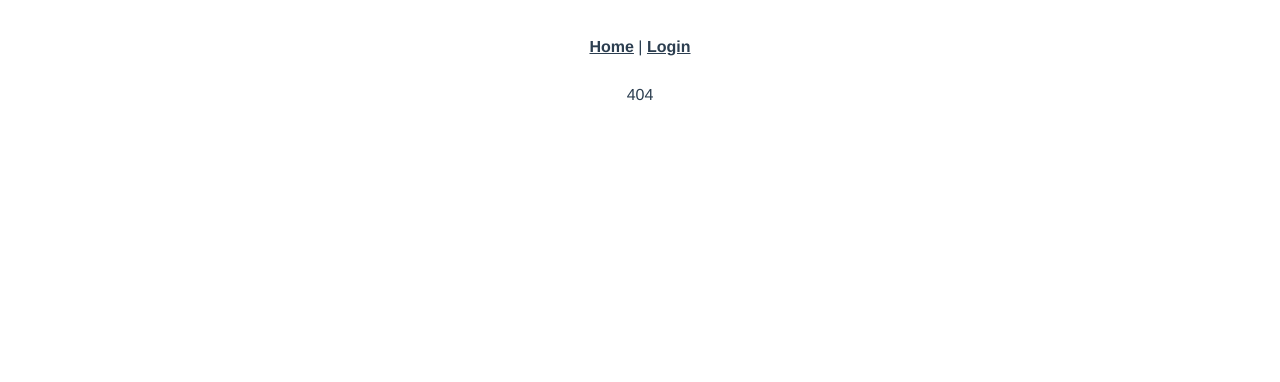
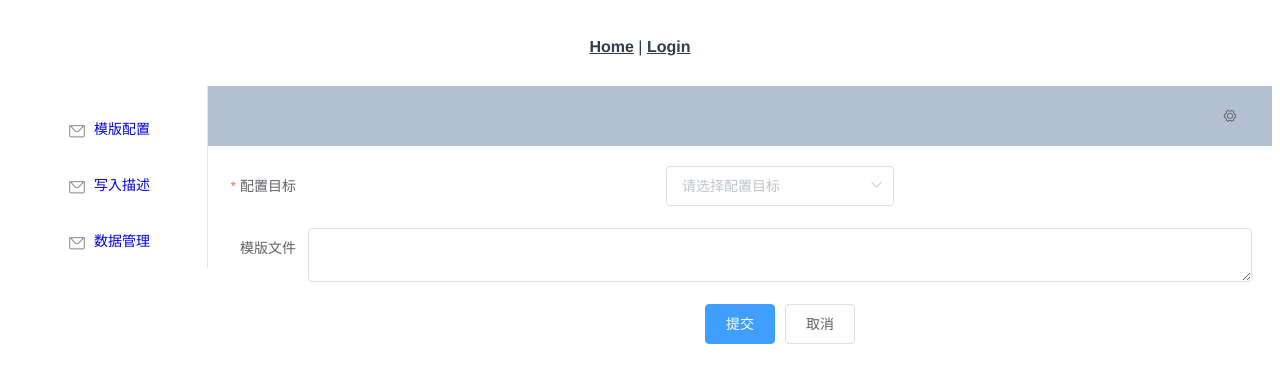
Before and after one commit to Boxworld1/dianasdog-frontend-opplatform, a Vue app: page /pattern in a window 1280 px wide. Before the commit this address had no page. Shown: the top 382 px of the page. Built offline with nearby package versions, Linux system fonts and the light colour scheme; sample sign-in values are in the browser's storage.

Commit message:
配置路由，完成patternConfig模块 #6

```diff
--- a/src/router/index.js
+++ b/src/router/index.js
@@ -2,8 +2,9 @@ import Vue from 'vue'
 import VueRouter from 'vue-router'
 import HomeView from '../views/HomeView.vue'
 import LoginPage from '../views/LoginPage.vue'
-import RedisManagement from '../views/redis/RedisManagement.vue'
-import RedisCheck from '../views/redis/RedisCheck.vue'
+import PatternConfig from '../views/PatternConfig.vue'
+import WriteSetting from '../views/WriteSetting.vue'
+import DataManagement from '../views/DataManagement.vue'
 import NotFound from '../views/NotFound.vue'
 
 Vue.use(VueRouter)
@@ -16,17 +17,23 @@ const routes = [
     component: HomeView,
     children:[
       {
-        //redis数据管理
-        path: '/redis/management',
-        name: 'RedisManagement',
-        component: RedisManagement
+        //模版配置
+        path: '/pattern',
+        name: 'PatternConfig',
+        component: PatternConfig
       },
       {
-        //redis数据查看
-        path: '/redis/check',
-        name: 'RedisCheck',
-        component: RedisCheck
+        //写入行为描述
+        path: '/writesetting',
+        name: 'WriteSetting',
+        component: WriteSetting
       },
+      {
+        //数据管理
+        path: '/datamanage',
+        name: 'DataManagement',
+        component: DataManagement
+      }
     ]
   },
   {
--- a/src/views/redis/RedisCheck.vue
+++ b/src/views/DataManagement.vue
@@ -1,12 +1,12 @@
 <template>
   <div>
-    redis数据查看
+    DataManagement
   </div>
 </template>
 
 <script>
 export default {
-  name: "RedisCheck",
+  name: "DataManagement",
 }
 </script>
 
--- a/src/views/HomeView.vue
+++ b/src/views/HomeView.vue
@@ -2,33 +2,24 @@
   <div>
     <el-container>
       <el-aside width="200px">
-        <el-menu :default-openeds="['1']">
-          <el-submenu index="1">
-            <template slot="title"
-              ><i class="el-icon-message"></i>redis</template
-            >
-            <el-menu-item-group>
-              <el-menu-item index="1-1"
-                ><router-link to="/redis/management" class="router-link-active"
-                  >redis数据管理</router-link
-                ></el-menu-item
+        <el-menu>
+          <el-menu-item-group>
+            <el-menu-item index="1">
+              <router-link to="/pattern" class="router-link-active"
+                ><i class="el-icon-message"></i>模版配置</router-link
               >
-              <el-menu-item index="1-2"
-                ><router-link to="/redis/check" class="router-link-active"
-                  >redis数据查看</router-link
-                ></el-menu-item
+            </el-menu-item>
+            <el-menu-item index="2">
+              <router-link to="/writesetting" class="router-link-active"
+                ><i class="el-icon-message"></i>写入描述</router-link
               >
-            </el-menu-item-group>
-          </el-submenu>
-          <el-submenu index="2">
-            <template slot="title"
-              ><i class="el-icon-message"></i>elasticSearch</template
-            >
-            <el-menu-item-group>
-              <el-menu-item index="2-1">elasticSearch数据查询</el-menu-item>
-              <el-menu-item index="2-2">elasticSearch数据管理</el-menu-item>
-            </el-menu-item-group>
-          </el-submenu>
+            </el-menu-item>
+            <el-menu-item index="3">
+              <router-link to="/datamanage" class="router-link-active"
+                ><i class="el-icon-message"></i>数据管理</router-link
+              >
+            </el-menu-item>
+          </el-menu-item-group>
         </el-menu>
       </el-aside>
 
--- /dev/null
+++ b/src/views/PatternConfig.vue
@@ -0,0 +1,57 @@
+<template>
+  <div>
+    <el-form ref="form" :model="form" :rules="rules" label-width="80px">
+      <el-form-item label="配置目标" prop="target">
+        <el-select v-model="form.target" placeholder="请选择配置目标">
+          <el-option label="目标一" value="car"></el-option>
+          <el-option label="目标二" value="poem"></el-option>
+        </el-select>
+      </el-form-item>
+      <el-form-item label="模版文件">
+        <el-input type="textarea" v-model="form.pattern"></el-input>
+      </el-form-item>
+      <el-form-item>
+        <el-button type="primary" @click="onSubmit('form')">提交</el-button>
+        <el-button>取消</el-button>
+      </el-form-item>
+    </el-form>
+  </div>
+</template>
+
+<script>
+export default {
+  name: "PatternConfig",
+  data() {
+    return {
+      form: {
+        target: "",
+        pattern: "",
+      },
+      rules: {
+        target: [{ required: true, message: "目标不能为空", trigger: "blur" }],
+      },
+    };
+  },
+  methods: {
+    onSubmit(form) {
+      //todo:与后端通信，提交文件
+      this.$refs[form].validate((valid) => {
+        if (valid) {
+          alert("提交成功！");
+          this.form.target = "";
+          this.form.pattern = "";
+        } else {
+          this.$message({
+            message: "请输入配置目标",
+            type: "warning",
+          });
+          return false;
+        }
+      });
+    },
+  },
+};
+</script>
+
+<style>
+</style>
--- /dev/null
+++ b/src/views/WriteSetting.vue
@@ -0,0 +1,15 @@
+<template>
+  <div>
+    WriteSetting
+  </div>
+</template>
+
+<script>
+export default {
+  name: "WriteSetting",
+}
+</script>
+
+<style>
+
+</style>
--- a/src/views/redis/RedisManagement.vue
+++ /dev/null
@@ -1,46 +0,0 @@
-<template>
-  <div>
-    {{ content }}
-  </div>
-</template>
-
-<script>
-// import request_json from "../../utils/communication";
-export default {
-  name: "RedisManagement",
-  props:{
-    content:{
-      type:String,
-      defaule: () => "redis数据管理"
-    }
-  },
-  beforeRouteEnter(to, from, next) {
-    console.log("进入数据管理页面");
-    // next(() => {
-    //   request_json.GET((val) => {
-    //     this.content = val;
-    //   });
-    // });
-    next();
-  },
-  beforeRouteLeave(to, from, next) {
-    // ...
-    next();
-  },
-  methods: {
-    //   getData: function() {
-    //     this.axios({
-    //       method: 'get',
-    //       url: '/data.json',//todo
-    //     }).then(function(repos) {
-    //       console.log(repos);
-    //     }).catch(function(error) {
-    //       console.log(error);
-    //     });
-    //   }
-  },
-};
-</script>
-
-<style>
-</style>
```
